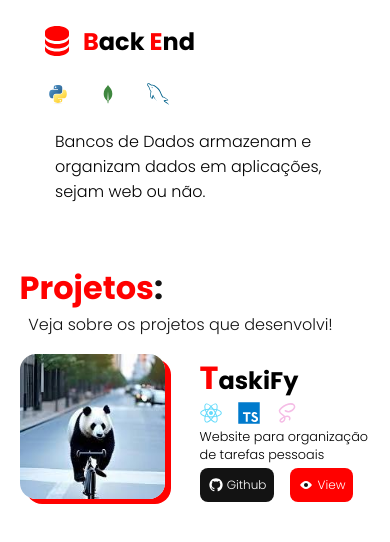
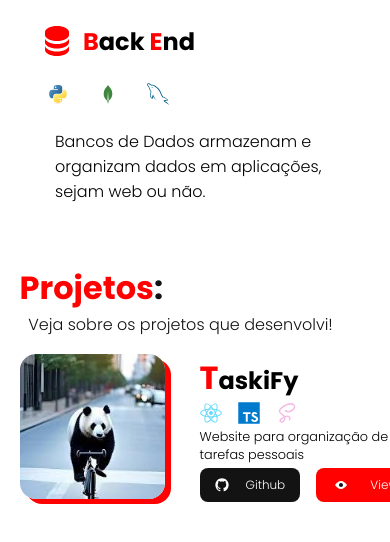
Before and after one commit to YannGabriel/portfolio, a React (Vite) app: page / in a window 390 px wide. Shown: the part 2279-2821 px from the top of the page. Built offline with nearby package versions, Linux system fonts and the light colour scheme.

Commit message:
re-test sizes for mobile

```diff
--- a/src/components/Projects/projects.module.scss
+++ b/src/components/Projects/projects.module.scss
@@ -64,7 +64,6 @@
         font-family: fonts.$Poppins;
         font-size: 0.8rem;
         font-weight: 300;
-        width: 80%;
       }
 
       .projectButtons{
@@ -76,8 +75,10 @@
           text-decoration: none;
 
           .gitRepository{
+            width: 100px;
             display: flex;
             align-items: center;
+            justify-content: space-around;
             gap: 0.2rem;
             padding: 0.5rem;
             border-radius: 0.5rem;
@@ -93,8 +94,10 @@
           }
 
           .viewWeb{
+            width: 100px;
             display: flex;
             align-items: center;
+            justify-content: space-around;
             gap: 0.2rem;
             padding: 0.5rem;
             border-radius: 0.5rem;
```
